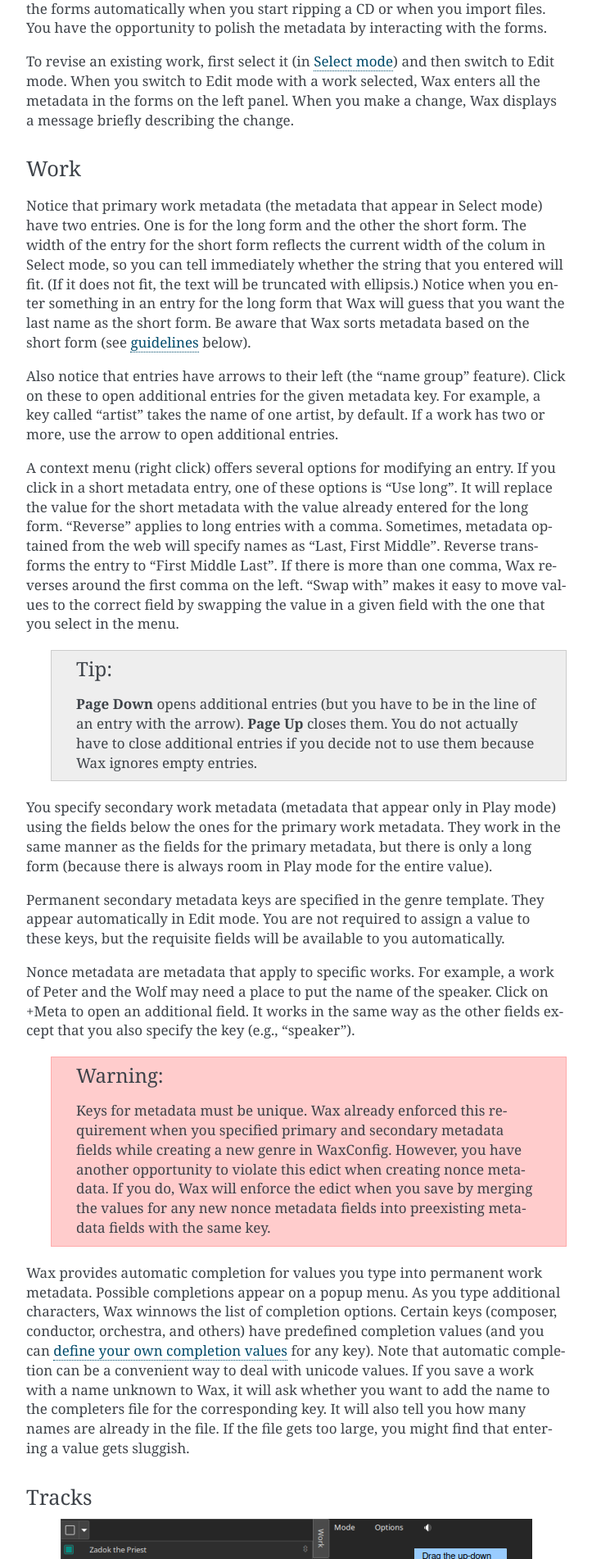
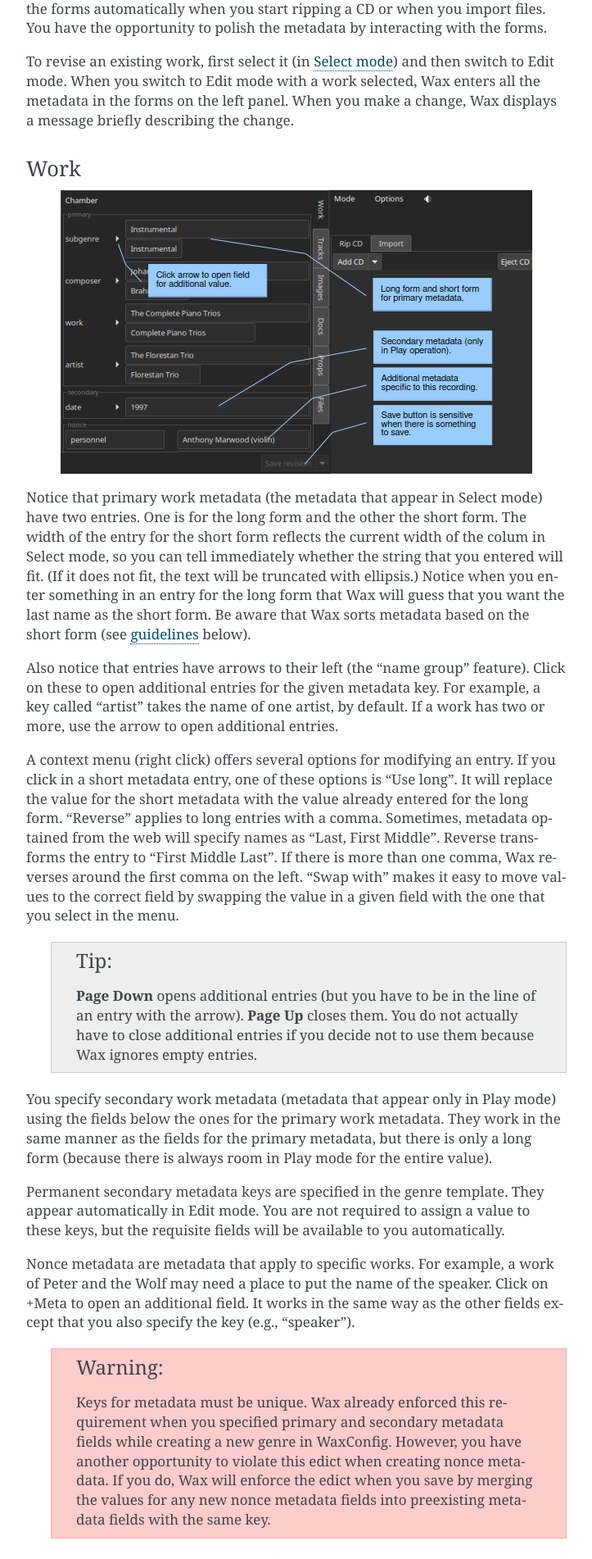
Before and after one commit to jeffbarish/wax-manual, a Sphinx documentation site: the page built from source/edit.rst, in a window 1280 px wide. Shown: the part 1385-3287 px from the top of the page at 82% size, without its empty margins (388-1111 px from the left). Built offline with Sphinx 7.4.7, drawn with Linux system fonts in a browser that asks for light colours.

Commit message:
Undo bogus change

```diff
--- a/source/edit.rst
+++ b/source/edit.rst
@@ -52,6 +52,9 @@
 
 Work
 ++++
+
+.. image:: figures/edit-work.png
+    :align: center
 
 Notice that primary work metadata (the metadata that appear in Select mode) have two entries. One is for the long form and the other the short form. The width of the entry for the short form reflects the current width of the colum in Select mode, so you can tell immediately whether the string that you entered will fit. (If it does not fit, the text will be truncated with ellipsis.) Notice when you enter something in an entry for the long form that Wax will guess that you want the last name as the short form. Be aware that Wax sorts metadata based on the short form (see :ref:`guidelines<guidelines>` below).
 
```
